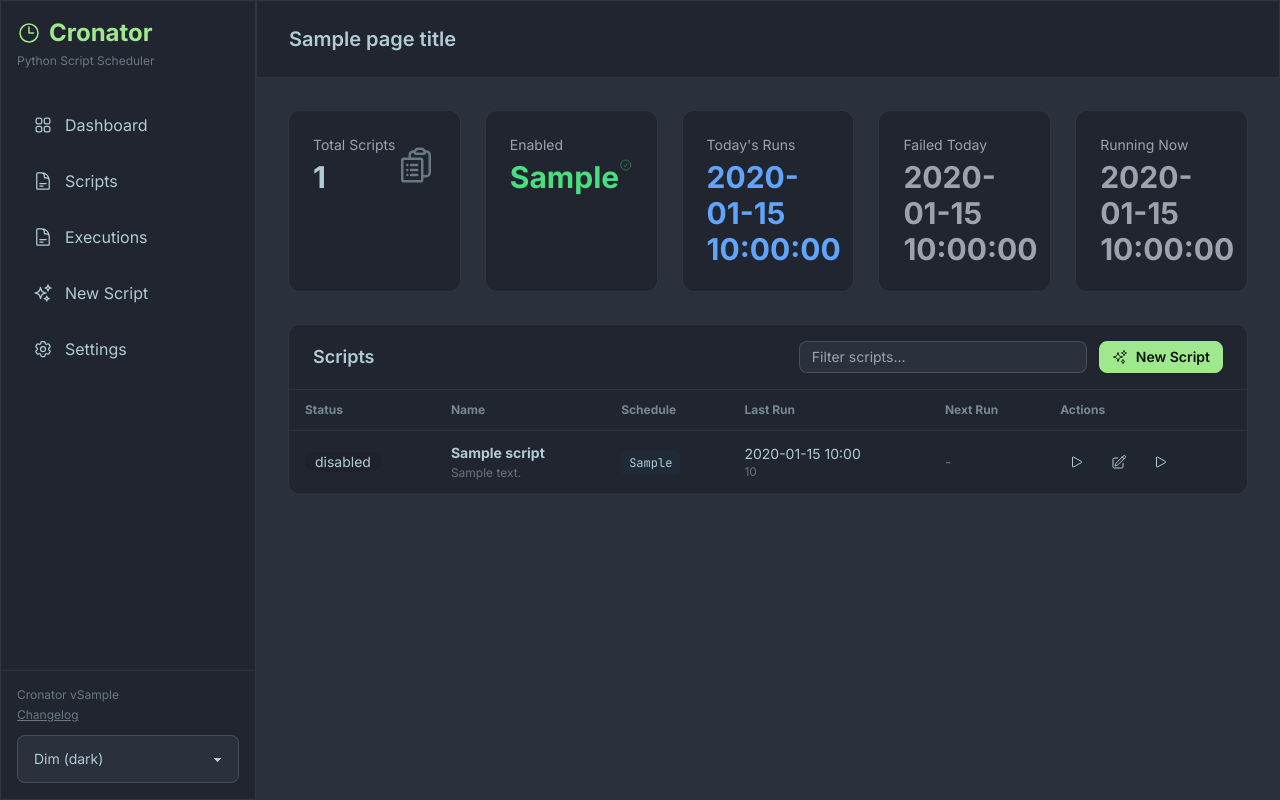
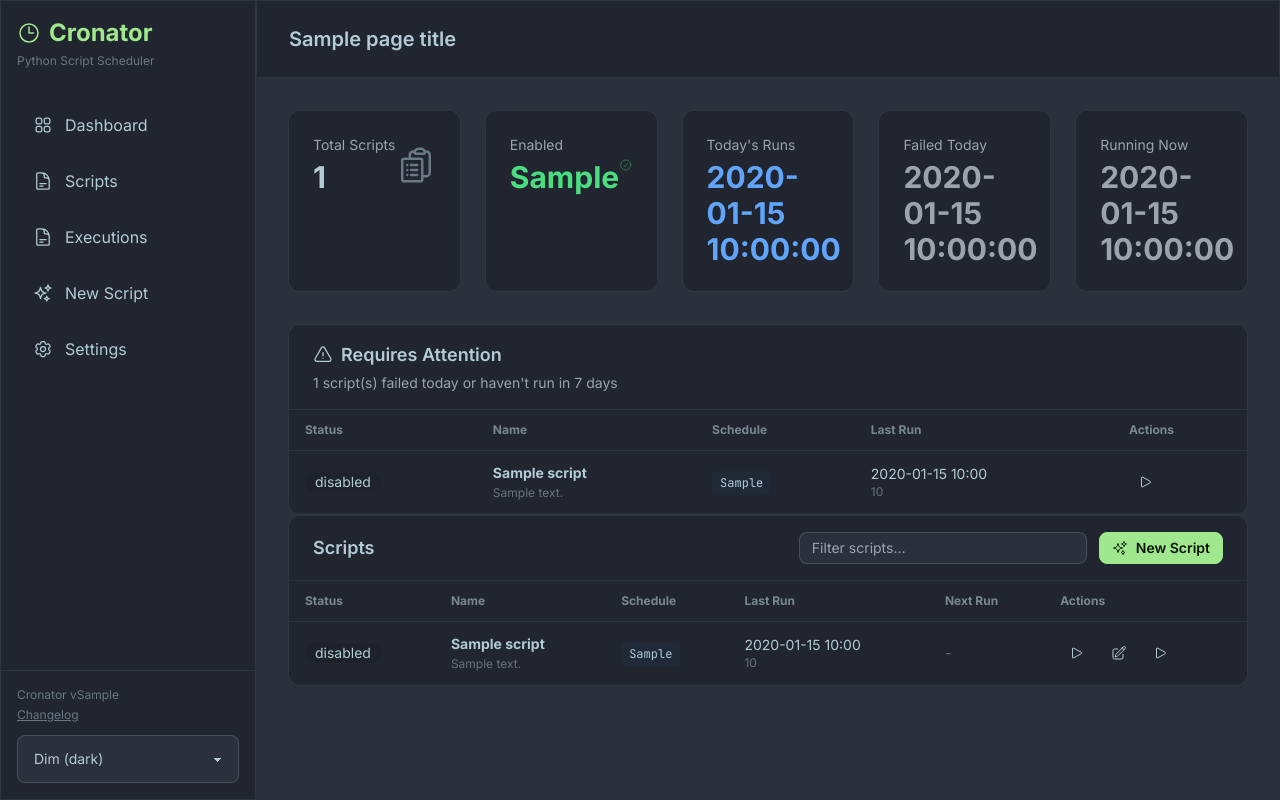
Before and after one commit to aa-blinov/cronator, a Python web app: template app/templates/dashboard.html in a window 1280 px wide. Run offline with Jinja, Linux system fonts and the light colour scheme; the template is opened without the code that fills it: most values are stand-ins (such as "Sample title", 1, 10 or a date in 2020); some libraries are stand-ins or nearby versions.

Commit message:
feat(dashboard): triage "Requires Attention" section for unhealthy scripts
Scripts that failed today or haven't run in 7 days now surface in a
separate section above the alphabetical script list, so the dashboard
answers "what's broken" instead of requiring a manual scan. Also fixes
a latent naive/aware datetime comparison that would blow up on backends
that drop tzinfo (SQLite in tests today, potentially others later).

```diff
--- a/app/templates/dashboard.html
+++ b/app/templates/dashboard.html
@@ -59,6 +59,81 @@
         </div>
     </div>
 </div>
+
+<!-- Requires Attention Section -->
+{% if attention_scripts %}
+<div class="glass-card rounded-xl overflow-hidden border-l-4 border-red-500/50">
+    <div class="px-6 py-4 border-b border-gray-700/50">
+        <h3 class="text-lg font-semibold flex items-center gap-2">
+            {{ icons.exclamation_triangle("w-5 h-5 text-yellow-500") }} Requires Attention
+        </h3>
+        <p class="text-sm text-gray-400 mt-1">{{ attention_scripts|length }} script(s) failed today or haven't run in 7 days</p>
+    </div>
+    <div class="overflow-x-auto">
+        <table class="table w-full">
+            <thead>
+                <tr class="border-b border-gray-700/50">
+                    <th class="bg-transparent">Status</th>
+                    <th class="bg-transparent">Name</th>
+                    <th class="bg-transparent">Schedule</th>
+                    <th class="bg-transparent">Last Run</th>
+                    <th class="bg-transparent">Actions</th>
+                </tr>
+            </thead>
+            <tbody>
+                {% for item in attention_scripts %}
+                <tr class="border-b border-gray-700/30 hover:bg-red-950/20">
+                    <td>
+                        {% if item.script.enabled %}
+                            {% if item.last_execution %}
+                                <span class="status-badge {{ item.last_execution.status }}">
+                                    {% if item.last_execution.status == 'running' %}
+                                        <span class="pulse-dot"></span>
+                                    {% endif %}
+                                    {{ item.last_execution.status }}
+                                </span>
+                            {% else %}
+                                <span class="status-badge pending">pending</span>
+                            {% endif %}
+                        {% else %}
+                            <span class="badge badge-ghost">disabled</span>
+                        {% endif %}
+                    </td>
+                    <td>
+                        <a href="/scripts/{{ item.script.id }}" class="font-medium hover:text-indigo-400 transition-colors">
+                            <div class="font-bold">{{ item.script.name }}</div>
+                        </a>
+                        {% if item.script.description %}
+                        <p class="text-xs text-gray-500 mt-0.5">{{ item.script.description[:50] }}{% if item.script.description|length > 50 %}...{% endif %}</p>
+                        {% endif %}
+                    </td>
+                    <td>
+                        <code class="text-xs bg-gray-800 px-2 py-1 rounded">{{ item.script.cron_expression }}</code>
+                    </td>
+                    <td>
+                        {% if item.last_execution %}
+                            <span class="text-sm">{{ item.last_execution.started_at.strftime('%Y-%m-%d %H:%M') }}</span>
+                            <span class="text-xs text-gray-500 block">{{ item.last_execution.duration_formatted }}</span>
+                        {% else %}
+                            <span class="text-gray-500">Never</span>
+                        {% endif %}
+                    </td>
+                    <td>
+                        <div class="flex items-center gap-2">
+                            <form action="/scripts/{{ item.script.id }}/run" method="POST" class="inline">
+                                <button type="submit" class="btn btn-ghost btn-xs" title="Run now">
+                                    {{ icons.play("w-4 h-4") }}
+                                </button>
+                            </form>
+                        </div>
+                    </td>
+                </tr>
+                {% endfor %}
+            </tbody>
+        </table>
+    </div>
+</div>
+{% endif %}
 
 <!-- Scripts Table -->
 <div class="glass-card rounded-xl overflow-hidden">
```
Also changed, not shown: app/api/pages.py (+50 -4 lines), tests/integration/test_dashboard_attention.py (added, +72 -0 lines).
